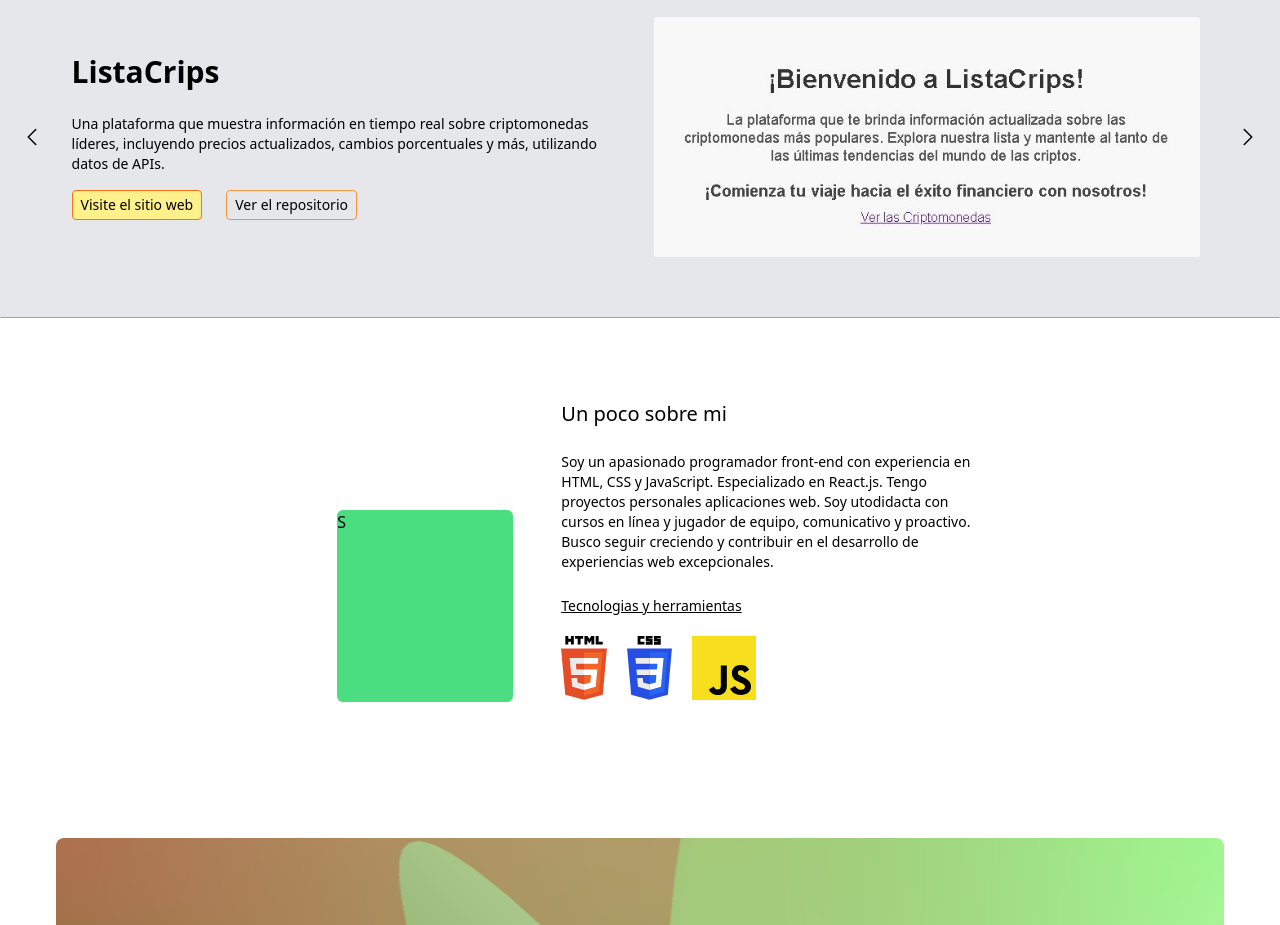
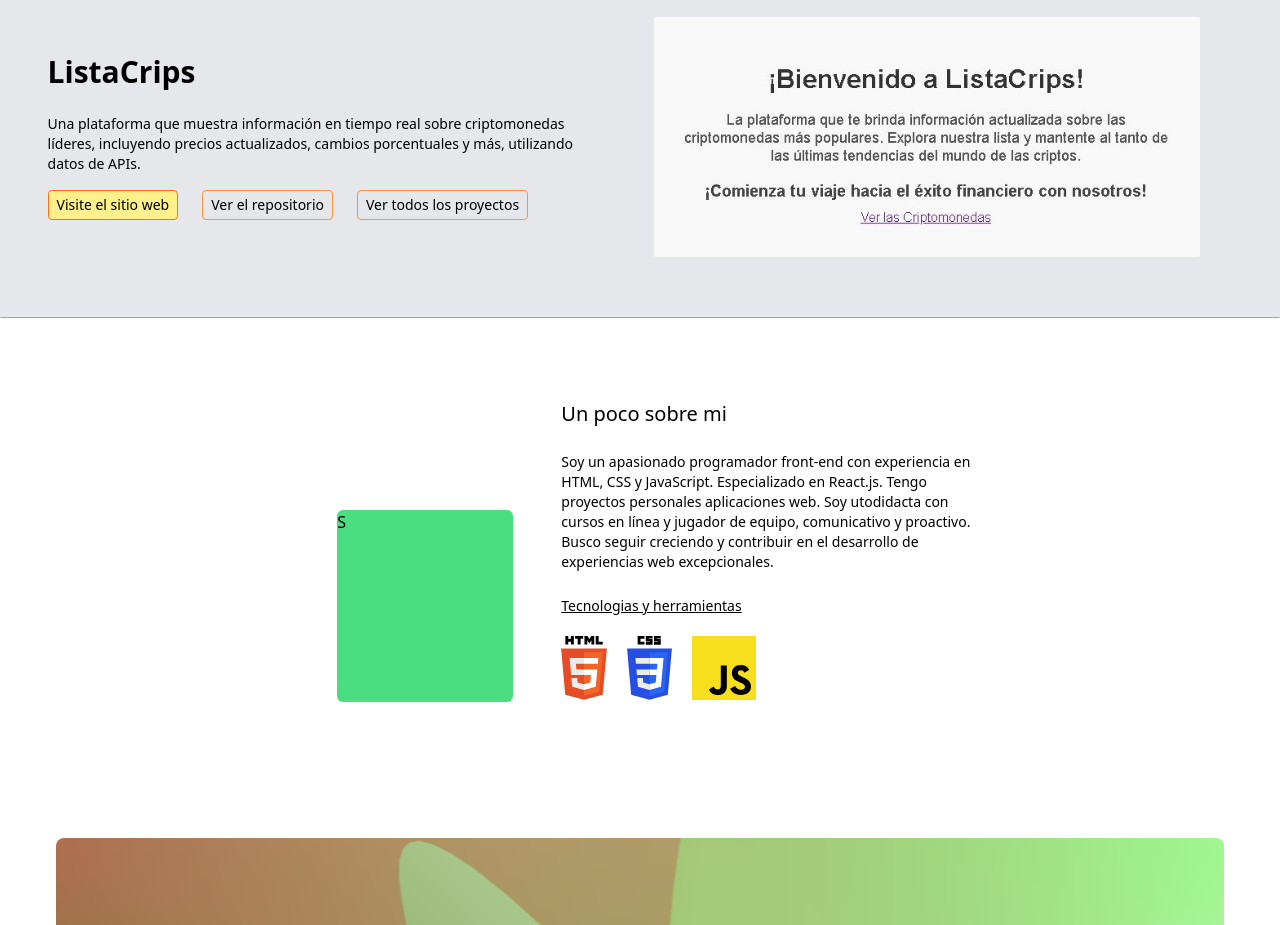
Before and after one commit to CarlosDavid-AM/Carlos-Developer, a React (Vite) app: page / in a window 1280 px wide. Shown: the part 900-1825 px from the top of the page. Built offline with nearby package versions, Linux system fonts and the light colour scheme.

Commit message:
Se agrega un boton al listacrip

```diff
--- a/src/component/atm/indexComponent/ListaCrips.jsx
+++ b/src/component/atm/indexComponent/ListaCrips.jsx
@@ -1,3 +1,4 @@
+import { Link } from "react-router-dom"
 import Crips from "../../../img/proyects/Crips.jpg"
 import BtnRepo from "../BtnRepo"
 import BtnVisite from "../BtnVisite"
@@ -21,25 +22,20 @@ const ListaCrips = () => {
                   Una plataforma que muestra información en tiempo real sobre criptomonedas líderes,
                   incluyendo precios actualizados, cambios porcentuales y más, utilizando datos de APIs.
                 </p>
-                <div className="flex justify-center py-6 gap-x-6">
-                  <BtnVisite pagina="https://carloscriptos.vercel.app/" />
-                  <BtnRepo repositorio="https://github.com/CarlosDavid-AM/ListaCrips"/>
+                <div className="py-6 gap-x-6">
+                  <div className="flex justify-center py-6 gap-x-6">
+                    <BtnVisite pagina="https://carloscriptos.vercel.app/" />
+                    <BtnRepo repositorio="https://github.com/CarlosDavid-AM/ListaCrips"/>
+                  </div>
+                  <Link to="/proyects" className="ml-16 py-1 px-2 rounded border border-orange-400" >
+                    Ver todos los proyectos
+                  </Link>
                 </div>
-              </div>
-              <div className="flex pt-4 gap-x-10 justify-center">
-              <div class="w-3 h-3 bg-blue-500 rounded-full"></div>
-              <div class="w-3 h-3 bg-gray-300 rounded-full"></div>
-              <div class="w-3 h-3 bg-gray-300 rounded-full"></div>
               </div>
             </div>
           </div>
 
           {/* Escritorio */}
-            <button className="hidden lg:block">
-              <svg xmlns="http://www.w3.org/2000/svg" fill="none" viewBox="0 0 24 24" stroke-width="1.5" stroke="currentColor" className="w-6 h-6">
-                <path stroke-linecap="round" stroke-linejoin="round" d="M15.75 19.5L8.25 12l7.5-7.5" />
-              </svg>
-            </button>
             <div className="hidden lg:block">
                 <div className="flex  py-6 items-center pl-7">
                     <div className="flex flex-col text-sm w-1/2 gap-y-4">
@@ -53,6 +49,9 @@ const ListaCrips = () => {
                         <div className="flex gap-x-6">
                           <BtnVisite pagina="https://carloscriptos.vercel.app/" />
                           <BtnRepo repositorio="https://github.com/CarlosDavid-AM/ListaCrips"/>
+                          <Link to="/proyects" className="py-1 px-2 rounded border border-orange-400" >
+                            Ver todos los proyectos
+                          </Link>
                         </div>
                     </div>
                     <div>
@@ -60,11 +59,6 @@ const ListaCrips = () => {
                     </div>
                 </div>
             </div>
-            <button className="hidden lg:block">
-              <svg xmlns="http://www.w3.org/2000/svg" fill="none" viewBox="0 0 24 24" stroke-width="1.5" stroke="currentColor" className="w-6 h-6">
-                <path stroke-linecap="round" stroke-linejoin="round" d="M8.25 4.5l7.5 7.5-7.5 7.5" />
-              </svg>
-            </button>
         </div>
       </div>
   )
```
